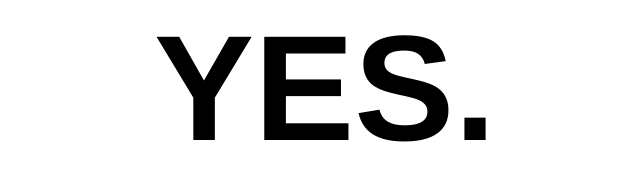
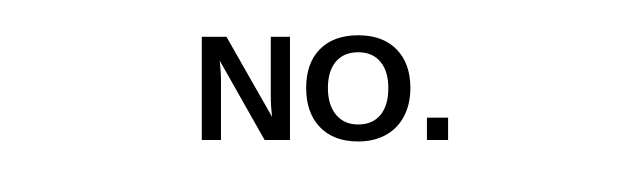
Before and after one commit to swolfand/firebruceallen, a plain HTML site: page index.html in a window 1280 px wide. Shown: the part 152-332 px from the top of the page, without its empty margins (315-955 px from the left). Drawn offline with Linux system fonts and the light colour scheme.

Commit message:
Update index.html

```diff
--- a/index.html
+++ b/index.html
@@ -52,7 +52,7 @@ text-align: center;
 <div class="content">
 <img id="main-img" src="/images.jpg">
 <h1>
-YES.
+NO.
 </h1>
 <div>
 </div>
```
